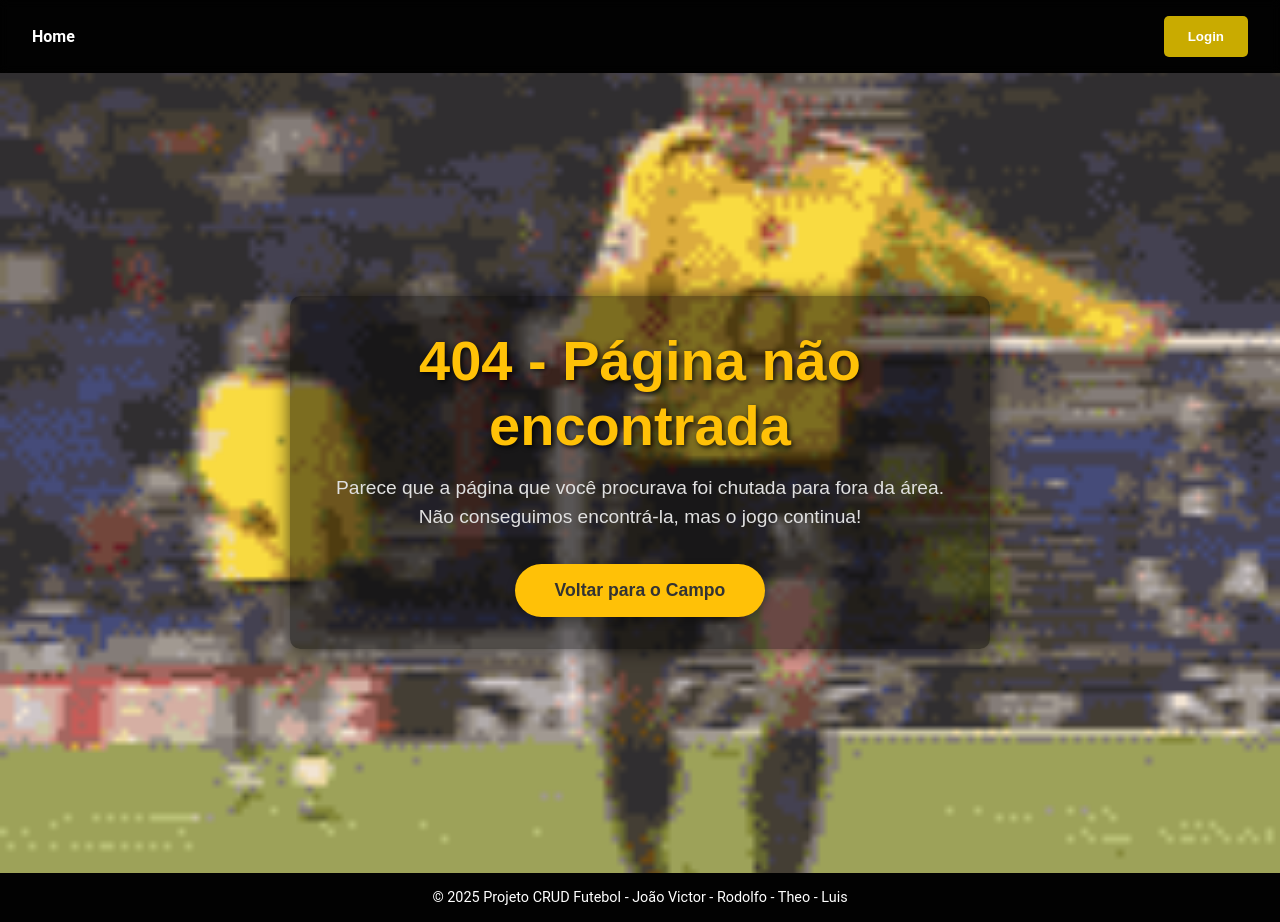
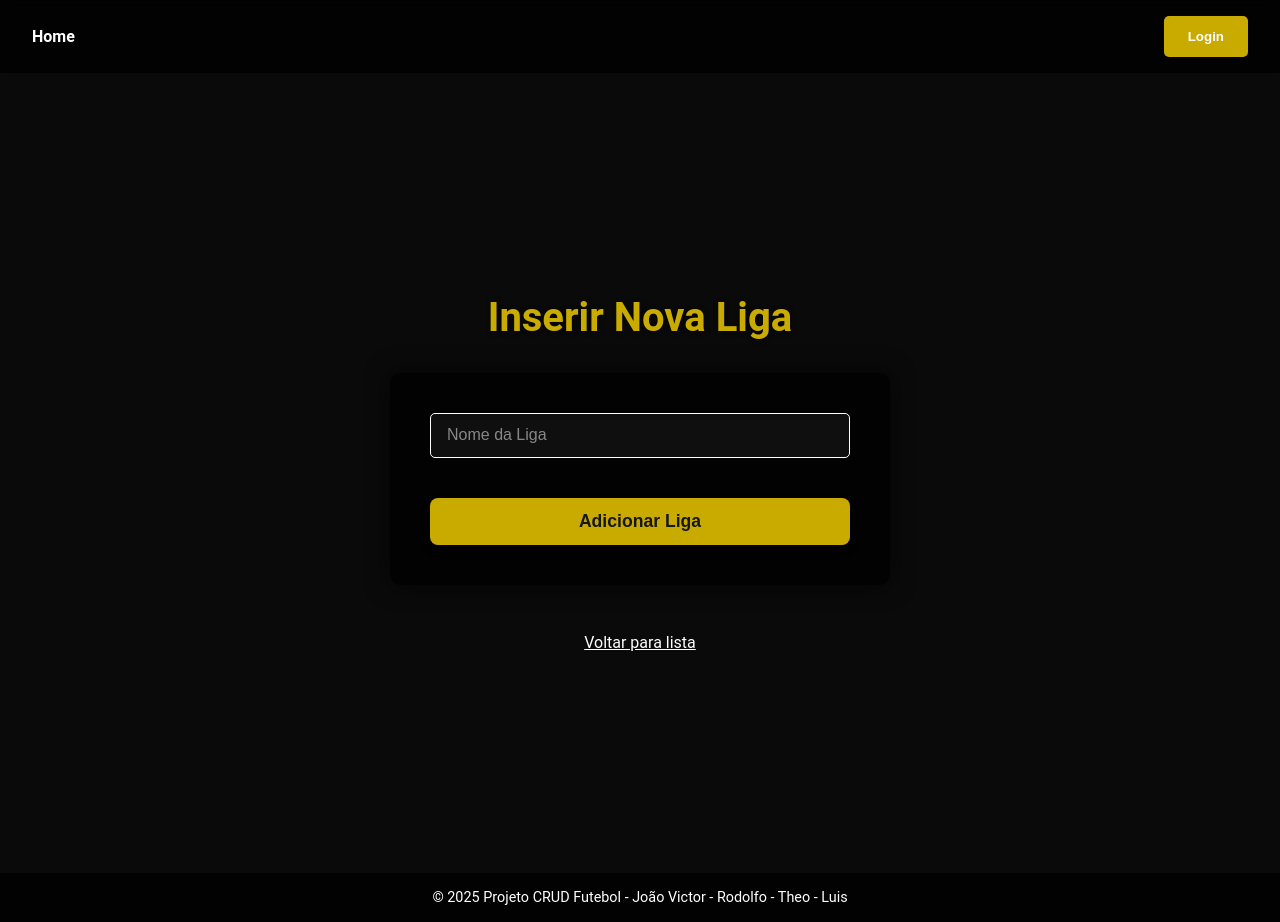
Before and after one commit to joaovicassis/xdes03-trabFinal, a Next.js app: page /main/buscaAPI in a window 1280 px wide. Before the commit this address had no page. Built offline with nearby package versions, Linux system fonts and the light colour scheme.

Commit message:
Adicionando pagina e função de busca em API externa

```diff
--- a/package.json
+++ b/package.json
@@ -9,6 +9,7 @@
     "lint": "next lint"
   },
   "dependencies": {
+    "axios": "^1.10.0",
     "next": "^15.3.4",
     "react": "^19.0.0",
     "react-dom": "^19.0.0"
--- /dev/null
+++ b/src/app/lib/ConexaoAPI.tsx
@@ -0,0 +1,28 @@
+import axios from "axios";
+import { LeagueProps } from "../ui/league-card";
+import path from "path";
+import ConexaoBD from "./ConexaoBD";
+import { redirect } from "next/navigation";
+
+const url = 'https://api.football-data.org//v4/competitions/';
+const arquivo = path.join(process.cwd(), 'src', 'db', 'league-db.json');
+
+export default async function buscarAPI(nomeDaLigaProcurada: any) {
+    const {data} = await axios.get(url);
+    const listaLigasAPI = data['competitions'];
+
+    const ligaProcuradaOBJ = listaLigasAPI.find((d: any) => d['name'] === nomeDaLigaProcurada);
+
+    if(ligaProcuradaOBJ) {
+        const newLiga: LeagueProps = {
+            id: Number(ligaProcuradaOBJ['id']),
+            nome: ligaProcuradaOBJ['name'],
+            pais: ligaProcuradaOBJ['area']['name'],
+            img: ligaProcuradaOBJ['emblem']
+        }
+
+        return newLiga;
+    }
+    else
+        return false;
+}
--- /dev/null
+++ b/src/app/main/buscaAPI/page.tsx
@@ -0,0 +1,46 @@
+import ConexaoBD from "@/app/lib/ConexaoBD";
+import Link from "next/link";
+import path from "path";
+import { redirect } from "next/navigation";
+import styles from "../../page.module.css";
+import buscarAPI from "@/app/lib/ConexaoAPI";
+
+const arquivo = path.join(process.cwd(), 'src', 'db', 'league-db.json');
+
+export default function CreateLeague() {
+    const getAPI = async (formData: FormData) => {
+        "use server";
+
+        const nome = formData.get("nome");
+        const novaLiga = await buscarAPI(nome);
+
+        if(!novaLiga) {
+            return;
+        }
+
+        const leagueDB = await ConexaoBD.retornaBD(arquivo);
+        leagueDB.push(novaLiga);
+        await ConexaoBD.armazenaBD(arquivo, leagueDB);
+        redirect('/main/list');
+    };
+
+    return (
+        <div className="create-league-container">
+            <h1>Inserir Nova Liga</h1>
+            <form action={getAPI} className="create-league-form">
+                <section className="league-input">
+                    <input
+                        type="text"
+                        id="nome"
+                        name="nome"
+                        placeholder="Nome da Liga"
+                        aria-label="Nome da Liga"
+                        required
+                    />
+                </section>
+                <button>Adicionar Liga</button>
+            </form>
+            <Link href={'/main/list'}>Voltar para lista</Link>
+        </div>
+    );
+}
--- a/src/app/main/create/page.tsx
+++ b/src/app/main/create/page.tsx
@@ -72,6 +72,7 @@ export default function CreateLeague() {
                     />
                 </section>
                 <button>Adicionar Liga</button>
+                <Link href={'/main/buscaAPI'}>Adicionar Liga Já Existente</Link>
             </form>
             <Link href={'/main/list'}>Voltar para lista</Link>
         </div>
```
Also changed, not shown: src/db/league-db.json (+18 -0 lines), 1 other file (tests, documents, lock files or other folders).
